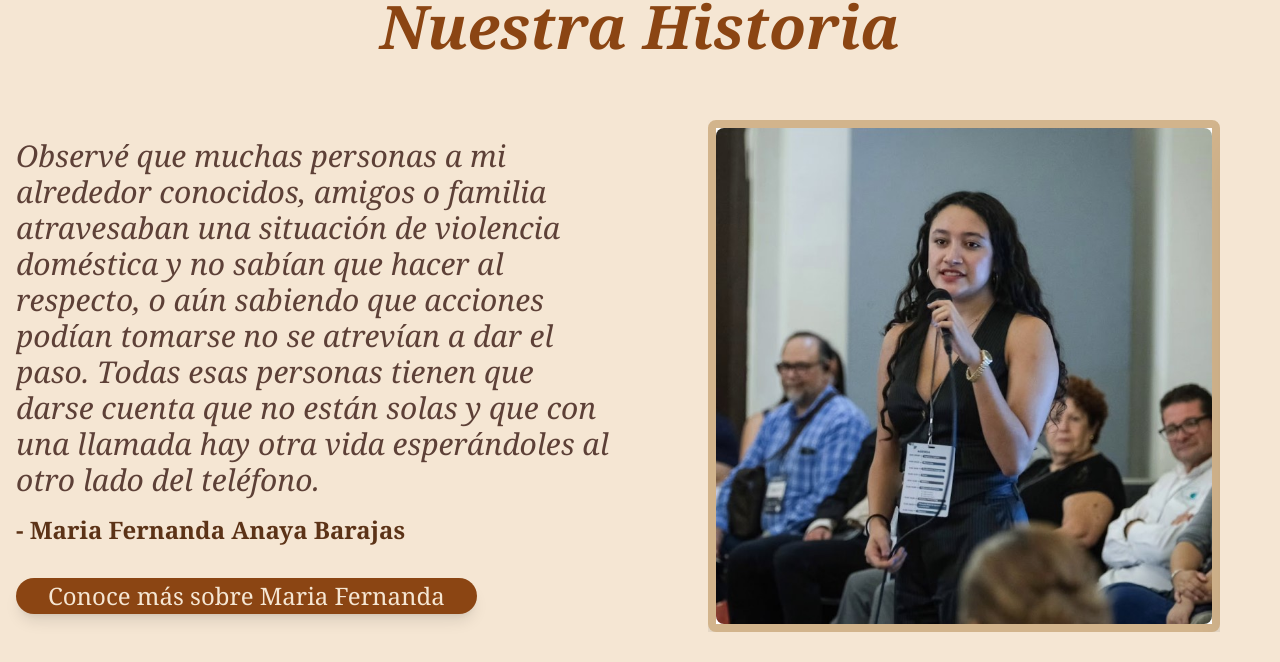
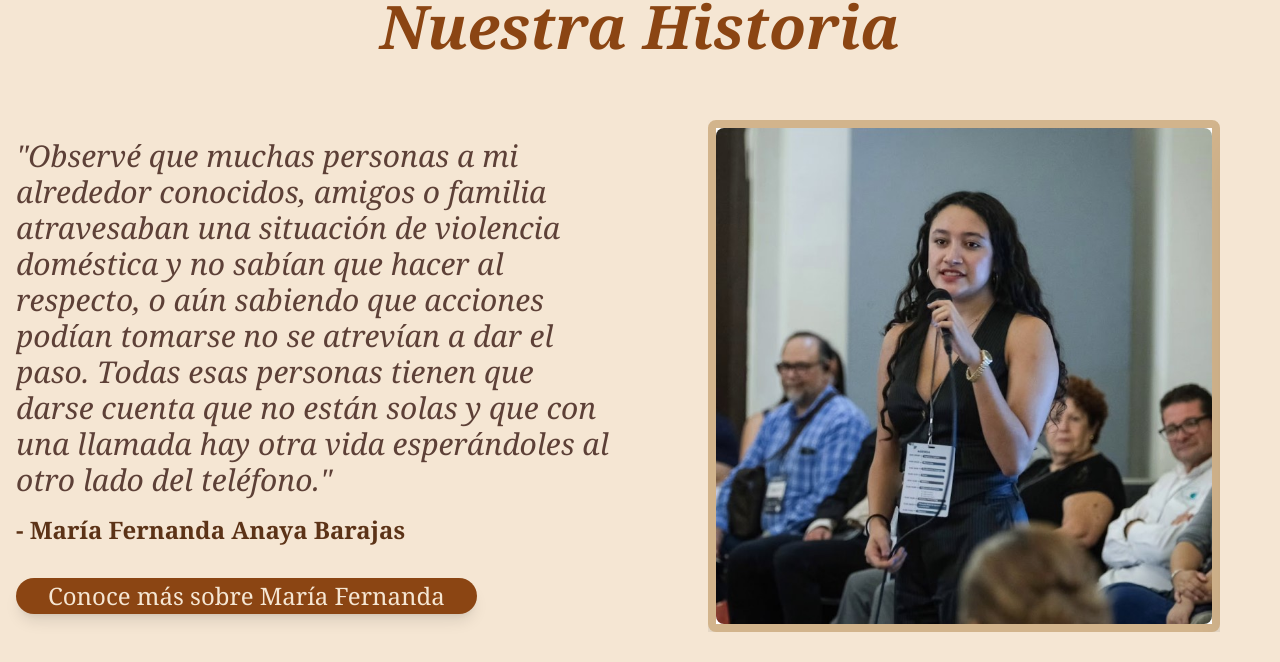
Before and after one commit to MarioB19/vive_web, a Next.js app: page / in a window 1280 px wide. Shown: the part 2155-2817 px from the top of the page. Built offline with nearby package versions, Linux system fonts and the light colour scheme.

Commit message:
Addin quotes for textual quote in story section and adding accents for Maria's name

```diff
--- a/src/components/Historia.js
+++ b/src/components/Historia.js
@@ -38,15 +38,15 @@ export default function Historia() {
           {/* Texto */}
           <div className="lg:w-1/2">
             <p className="text-[#5D4037] text-lg lg:text-3xl mb-4 leading-relaxed font-serif italic">
-              Observé que muchas personas a mi alrededor conocidos, amigos o familia atravesaban una situación de violencia doméstica y no sabían que hacer al respecto, o aún sabiendo que acciones podían tomarse no se atrevían a dar el paso. Todas esas personas tienen que darse cuenta que no están solas y que con una llamada hay otra vida esperándoles al otro lado del teléfono.
+            &quot;Observé que muchas personas a mi alrededor conocidos, amigos o familia atravesaban una situación de violencia doméstica y no sabían que hacer al respecto, o aún sabiendo que acciones podían tomarse no se atrevían a dar el paso. Todas esas personas tienen que darse cuenta que no están solas y que con una llamada hay otra vida esperándoles al otro lado del teléfono.&quot;
             </p>
             <p className="text-[#5C3317] text-base lg:text-2xl font-bold font-serif mb-8">
-              - Maria Fernanda Anaya Barajas
+              - María Fernanda Anaya Barajas
             </p>
 
             <Button className="bg-[#8B4513] hover:bg-[#A0522D] text-[#F5E6D3] text-xl lg:text-2xl px-6 lg:px-8 py-3 lg:py-4 rounded-full shadow-lg transform transition duration-500 hover:scale-105">
               <a href="https://www.ashoka.org/es-mx/story/historia-de-mar%C3%ADa-fernanda-barajas" rel="noopener noreferrer" className="font-serif" target="_blank">
-                Conoce más sobre Maria Fernanda
+                Conoce más sobre María Fernanda
               </a>
             </Button>
           </div>
```
